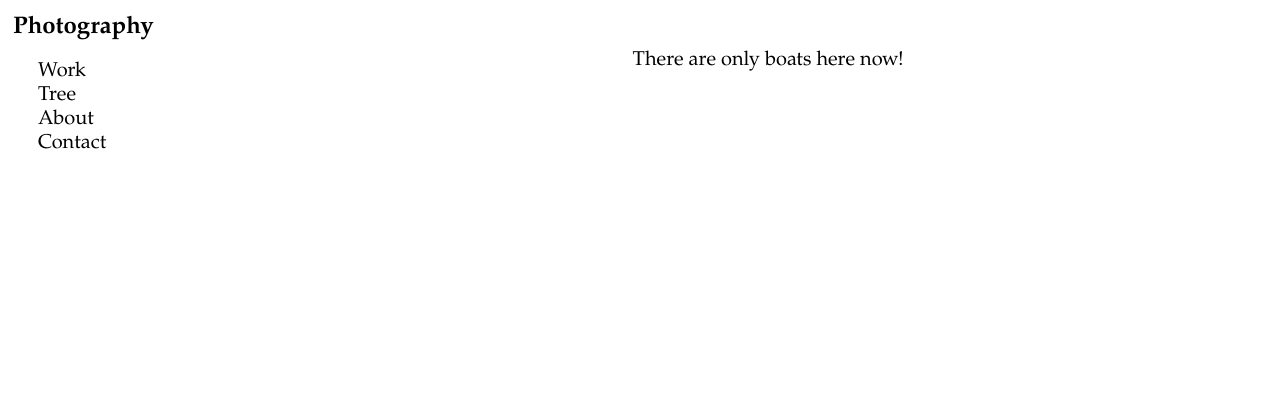
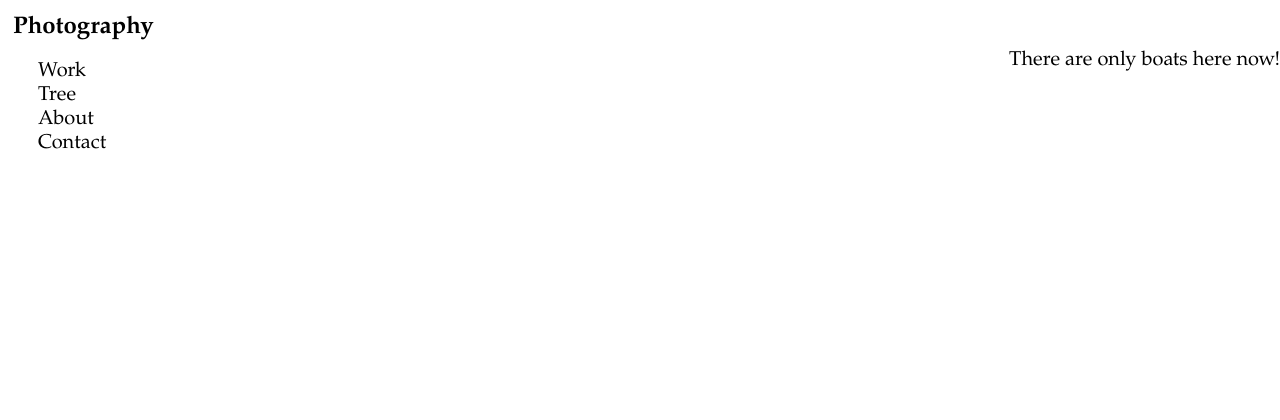
Before and after one commit to bigkittie75/bigkittie75.github.io, a PHP site: page / in a window 1280 px wide. Shown: the top 420 px of the page. Run offline with PHP 8.4, Linux system fonts and the light colour scheme.

Commit message:
Update style.css

```diff
--- a/css/style.css
+++ b/css/style.css
@@ -55,7 +55,7 @@ body.home {
   position: absolute;
   right: 0px;
   height: 100%;
-  width: 80%;
+  /*width: 80%;*/
   padding-top: 20px;
   text-align: center;
   font-size: 1.25rem;
```
